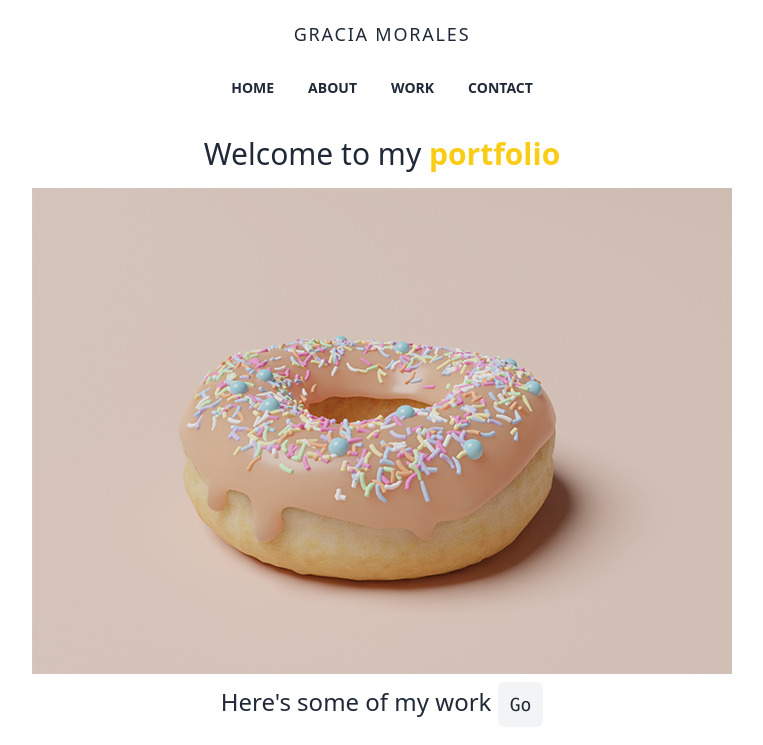
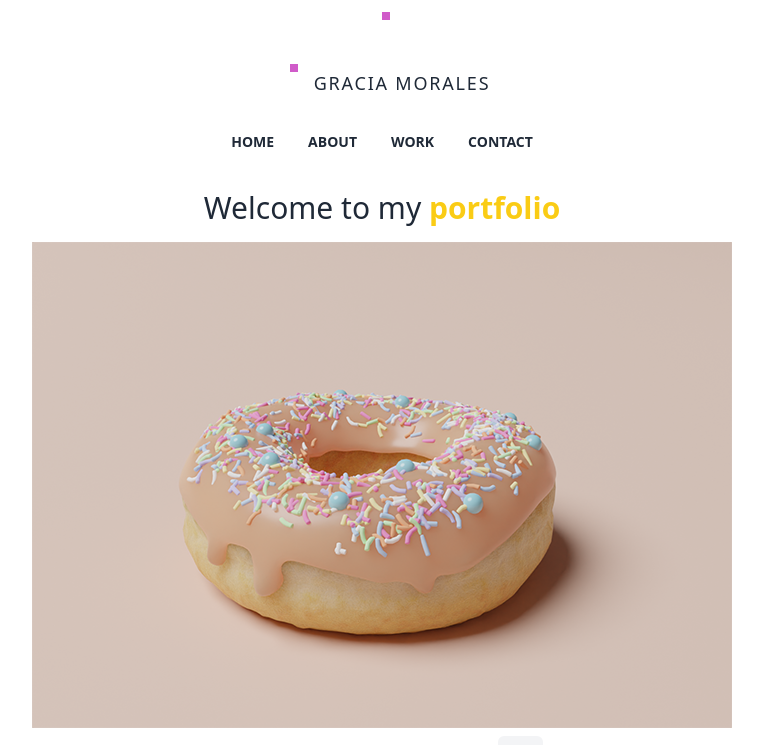
Before and after one commit to graxxia/portfolio, a Next.js app in the folder frontend/: page / in a window 1280 px wide. Shown: the top 745 px of the page, without its empty margins (258-1021 px from the left). Built offline with nearby package versions, Linux system fonts and the light colour scheme.

Commit message:
Added Icon
GIF image in navigation

```diff
--- a/frontend/components/logoname.tsx
+++ b/frontend/components/logoname.tsx
@@ -1,6 +1,6 @@
 function LogoName() {
     return           <div className="flex mt-3 items-center justify-center  py-2">
-    <a href="/" className="text-lg tracking-widest font-light">
+      <div className="flex-none pr-2"><div className="avatar"> <img src="/Heart.gif"/></div></div><a href="/" className="text-lg tracking-widest font-light">
     GRACIA MORALES
           </a>
 
--- a/frontend/layout/MainLayout.tsx
+++ b/frontend/layout/MainLayout.tsx
@@ -12,11 +12,12 @@ export default function Layout({ children }) {
       <>
        <Head>
 
-        <title>Create Next App</title>
+        <title>Gracia Morales</title>
         <link rel="icon" href="/favicon.ico" />
         <html data-theme="graciatheme"></html>
 
       </Head>
+      <div className="flex mt-3 items-center justify-center  py-1"><div className="avatar"> <img src="/Heart.gif"/></div></div>
       <LogoName></LogoName>
         <Nav/>
         <main className="flex flex-col items-center justify-center w-full flex-1 px-20 text-center">{children}</main>
```
Also changed, not shown: frontend/public/Heart.gif (added).
